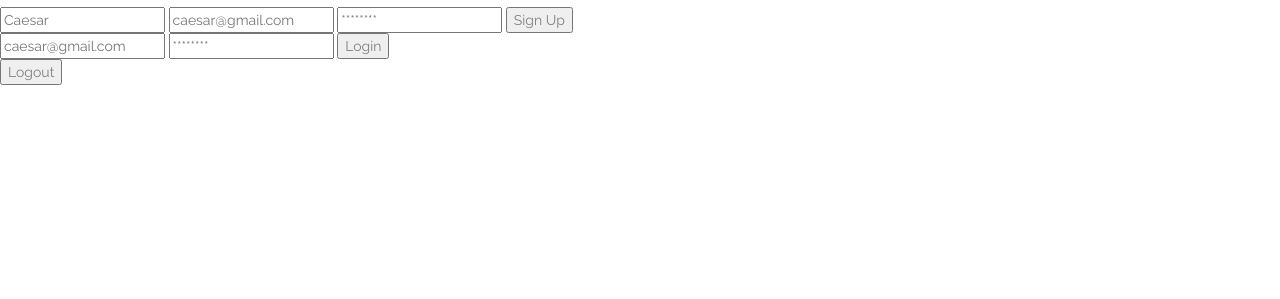
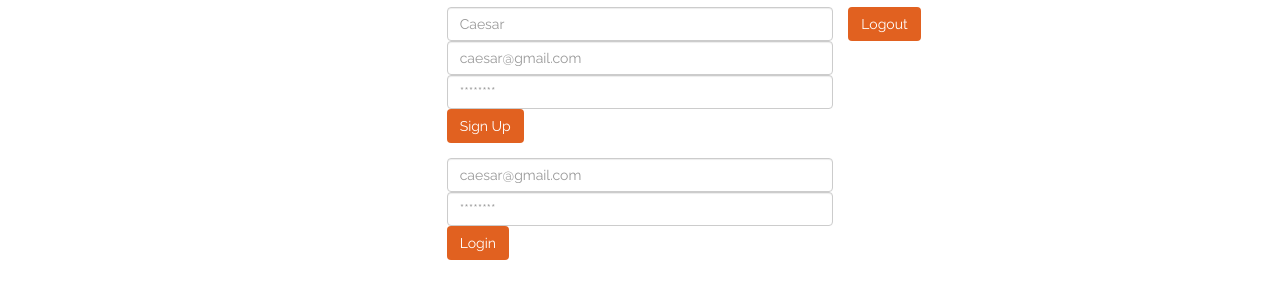
Before and after one commit to cgardens/biteme_client, a website: page views/index.html in a window 1280 px wide. Shown: the part 69-368 px from the top of the page. Drawn offline with nearby package versions, Linux system fonts and the light colour scheme; some packages are replaced by stand-ins of ours; files whose address does not match are found by name.

Commit message:
add styling to authentication page

```diff
--- a/public/partials/authentication.html
+++ b/public/partials/authentication.html
@@ -1,16 +1,25 @@
 <p ng-bind='error' style='color: red'></p>
 
-<form>
-  <input ng-model='signup_first_name' type='text' placeholder='Caesar'>
-  <input ng-model='signup_email' type='email' placeholder='caesar@gmail.com'>
-  <input ng-model='signup_password' type='password' placeholder='********'>
-  <button ng-click='signUp()'>Sign Up</button>
-</form>
+<div class="container-fluid">
+  <div class="col-md-4 col-md-offset-4">
+    <div class="form-group">
+      <form>
+        <input class="form-control" ng-model='signup_first_name' type='text' placeholder='Caesar'>
+        <input class="form-control" ng-model='signup_email' type='email' placeholder='caesar@gmail.com'>
+        <input class="form-control" ng-model='signup_password' type='password' placeholder='********'>
+        <button class="btn btn-orange" ng-click='signUp()'>Sign Up</button>
+      </form>
+    </div>
+  </div>
 
-<form>
-  <input ng-model='login_email' type='email' placeholder='caesar@gmail.com'>
-  <input ng-model='login_password' type='password' placeholder='********'>
-  <button ng-click='login()'>Login</button>
-</form>
-
-<button ng-click='logout()'>Logout</button>
+  <div class="form-group">
+    <div class="col-md-4 col-md-offset-4">
+      <form>
+        <input class="form-control" ng-model='login_email' type='email' placeholder='caesar@gmail.com'>
+        <input class="form-control" ng-model='login_password' type='password' placeholder='********'>
+        <button class="btn btn-orange"ng-click='login()'>Login</button>
+      </form>
+    </div>
+    <button class="btn btn-orange" ng-click='logout()'>Logout</button>
+  </div>
+</div>
```
